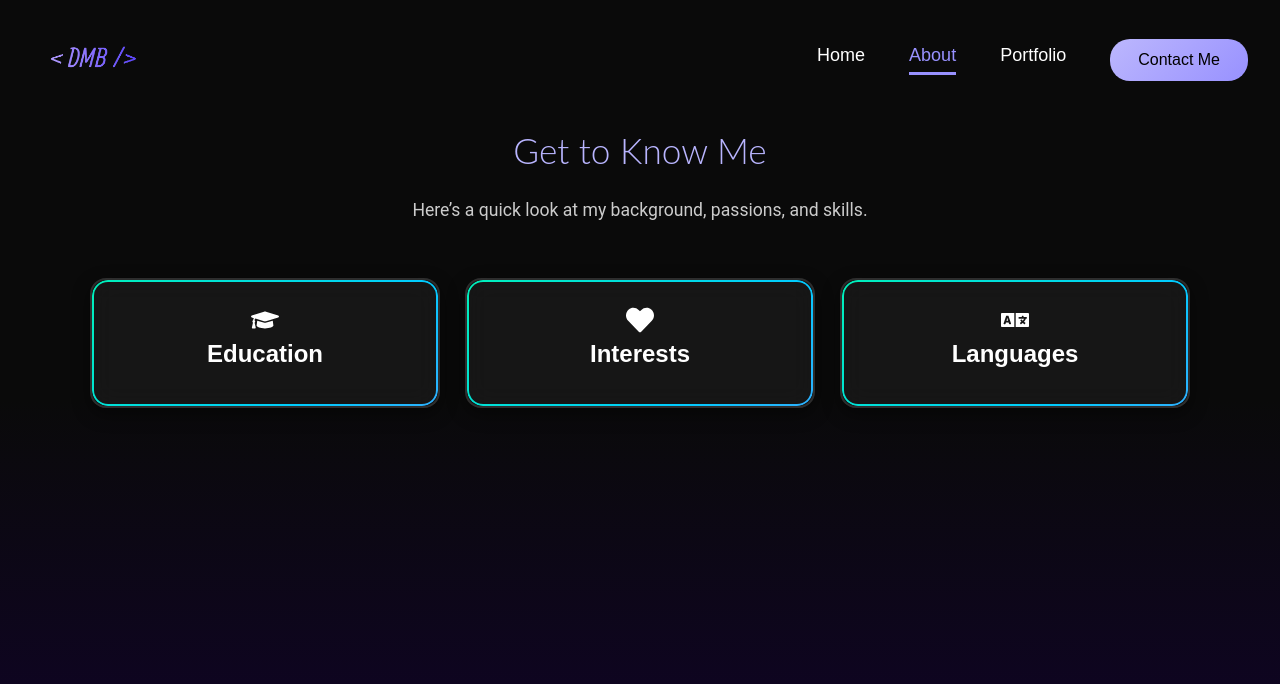
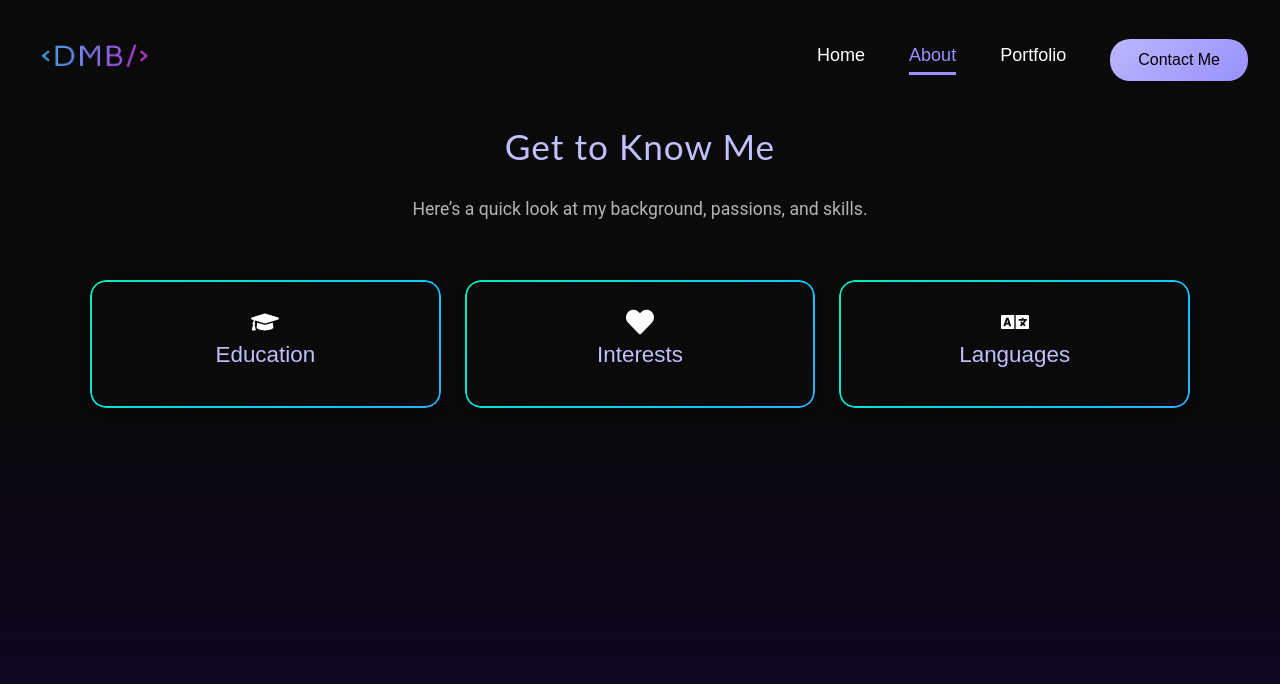
Before and after one commit to dmbatmazz/My_Portfolio_App, a React (Create React App) app: page /about in a window 1280 px wide. Shown: the top 684 px of the page. Built offline with nearby package versions, Linux system fonts and the light colour scheme.

Commit message:
buton düzenlemeleri yapıldı (about)

```diff
--- a/src/App.css
+++ b/src/App.css
@@ -41,6 +41,7 @@ html, body {
   right: 0;
   left: 0;
   padding: 15px 20px;
+  padding-left: 0px;
   padding-bottom: 0px;
   display: flex;
   justify-content: space-between;
--- a/src/pages/About.css
+++ b/src/pages/About.css
@@ -1,86 +1,88 @@
-/* --- Renk Değişkenleri (işlev odaklı) --- */
+/* Renk Değişkenleri (işlev odaklı) */
 :root {
-  --bg-about: #0A0A0A;            /* About section arka plan */
-  --text-about-main: #111;        /* About kutu içi ana metin */
-  --text-about-muted: #ccc;       /* Açıklama/paragraf metni */
-  --title-about: #b9b5ff;         /* About başlık rengi */
-  --box-bg: #0A0A0A; /* Kutunun iç arka planı */
-  --box-shadow-default: rgba(0,0,0,0.45);
-  --box-shadow-hover: rgba(0,0,0,0.6);
-  --text-box-title: white;        /* About box başlık metni */
+  --bg-about: #0a0a0a;              /* About section arka plan */
+  --text-about-main: #eaeaea;       /* About kutu içi ana metin */
+  --text-about-muted: #b5b5b5;      /* Açıklama/paragraf metni */
+  --title-about: #c3bfff;           /* About başlık rengi */
+  --box-bg: #0a0a0a;                /* Kutunun iç arka planı */
+  --box-shadow-default: rgba(0,0,0,0.55);
+  --box-shadow-hover: rgba(0,0,0,0.75);
+  --text-box-title: #ffffff;        /* About box başlık metni */
 
-  /* Portfolio ile aynı border renkleri */
-  --border-gradient-start: #00ff9d;       /* Border animasyon başı */
-  --border-gradient-mid1: #00ccff;        /* Border animasyon ara renk */
-  --border-gradient-mid2: #9b6dff;        /* Border animasyon ara renk */
-  --border-gradient-end: #8400ff;         /* Border animasyon sonu */
-
+  /* Gradient border renkleri */
+  --border-gradient-start: #00ff9d;
+  --border-gradient-mid1: #00ccff;
+  --border-gradient-mid2: #9b6dff;
+  --border-gradient-end: #8400ff;
 }
 
-/* --- Genel Stil --- */
+/* Genel Stil */
 .about-wrapper {
   min-height: 100vh;
-  padding-top: 100px;
+  padding-top: 6rem;
   display: flex;
   flex-direction: column;
   align-items: center;
-  margin-left: 10px;
-  margin-right: 10px;
+  margin-inline: 1rem;
 }
 
 .about-header {
   text-align: center;
-  margin-bottom: 40px;
+  margin-bottom: 2.5rem;
 }
 
 .about-header h2 {
   font-size: 2.2rem;
   color: var(--title-about);
   font-family: 'Lato', sans-serif;
-  font-weight: 310;
-
+  font-weight: 400;
+  letter-spacing: 1px;
 }
 
 .about-header p {
   color: var(--text-about-muted);
   font-size: 1.1rem;
-  margin-top: 10px;
+  margin-top: 0.6rem;
   font-family: 'Roboto', sans-serif;
+  line-height: 1.5;
 }
 
 .about-container {
   display: flex;
   justify-content: center;
   align-items: flex-start;
-  gap: 25px;
-  width: 100%;
+  gap: 1.5rem;
+  width: auto;
   max-width: 1100px;
-  padding: 0 15px;
+  padding-inline: 1rem;
 }
 
+/* About Box */
 .about-box {
+  flex: 1 1 300px;
   position: relative;
-  background: var(--box-bg);
+  background: #0a0a0a !important;
   color: var(--text-about-main);
-  padding: 25px;
+  padding: 1.6rem;
   border-radius: 16px;
   cursor: pointer;
   box-shadow: 0 6px 18px var(--box-shadow-default);
   transition: transform 0.4s ease, box-shadow 0.4s ease;
   overflow: hidden;
-
   flex: 1 1 calc(33.333% - 25px);
-  min-width: 0;
+  min-width: 260px;
   max-width: 320px;
-
   display: flex;
   flex-direction: column;
-
-  backdrop-filter: blur(12px);
-  border: 2px solid rgba(255,255,255,0.1);
+  backdrop-filter: none;
 }
 
-/* Gradient border animasyonu (portfolio-box tekniği) */
+.about-box:hover {
+  transform: translateY(-8px);
+  box-shadow: 0 10px 28px var(--box-shadow-hover);
+}
+
+/* Gradient border animasyonu */
 .about-box::before {
   content: '';
   position: absolute;
@@ -102,11 +104,7 @@
   z-index: 1;
 }
 
-.about-box:hover {
-  transform: translateY(-10px);
-  box-shadow: 0 10px 25px var(--box-shadow-hover);
-}
-
+/* Başlıklar & İçerik */
 .about-title {
   position: relative;
   z-index: 2;
@@ -114,16 +112,19 @@
   flex-direction: column;
   align-items: center;
   justify-content: center;
-  font-size: 1.5rem;
-  font-weight: bold;
-  margin-bottom: 12px;
+  font-size: 1.4rem;
+  font-weight: 600;
+  margin-bottom: 0.8rem;
   font-family: 'Montserrat', sans-serif;
+  color: var(--text-box-title);
+  text-align: center;
   min-height: 64px;
-  color: var(--text-box-title);
 }
 
 .about-title span {
-  margin-top: 6px;
+  margin-top: 0.4rem;
+  font-weight: 500;
+  color: var(--title-about);
 }
 
 .about-content {
@@ -131,7 +132,6 @@
   z-index: 2;
   font-family: 'Roboto', sans-serif;
   font-size: 1rem;
-  overflow: hidden;
   line-height: 1.6;
   color: var(--text-about-muted);
   opacity: 0;
@@ -146,18 +146,18 @@
 }
 
 .about-content h4 {
-  margin-top: 10px;
-  margin-bottom: 5px;
+  margin: 0.8rem 0 0.4rem;
   color: var(--text-box-title);
   font-size: 1.1rem;
+  font-weight: 500;
 }
 
 .about-content ul {
-  padding-left: 18px;
+  padding-left: 1.2rem;
 }
 
 .about-content li {
-  margin-bottom: 6px;
+  margin-bottom: 0.5rem;
 }
 
 /* Border animasyonu */
@@ -167,16 +167,29 @@
   100% { background-position: 0% 50%; }
 }
 
-/* --- Responsive --- */
+/* Responsive */
+
 @media (max-width: 767px) {
   .about-container {
     flex-direction: column;
     align-items: center;
   }
+
   .about-box {
     max-width: 90%;
   }
+
   .about-title {
-    font-size: 1.3rem;
+    font-size: 1.2rem;
+  }
+
+  .about-header h2 {
+    font-size: 1.8rem;
   }
 }
+
+@media(max-width: 1020px) {
+  .about-container {
+    flex-wrap: wrap;
+  }
+}
```
Also changed, not shown: src/components/dmb.png.
